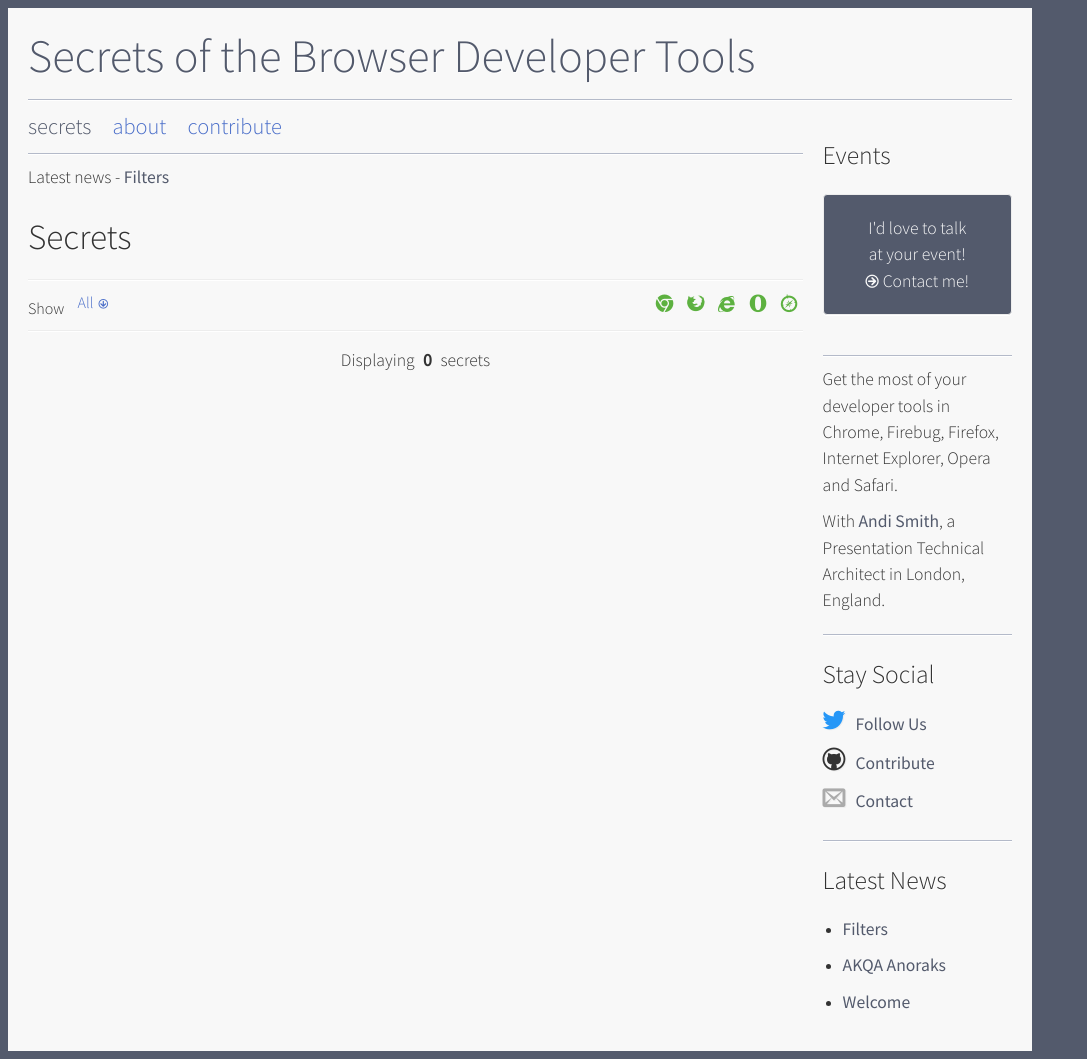
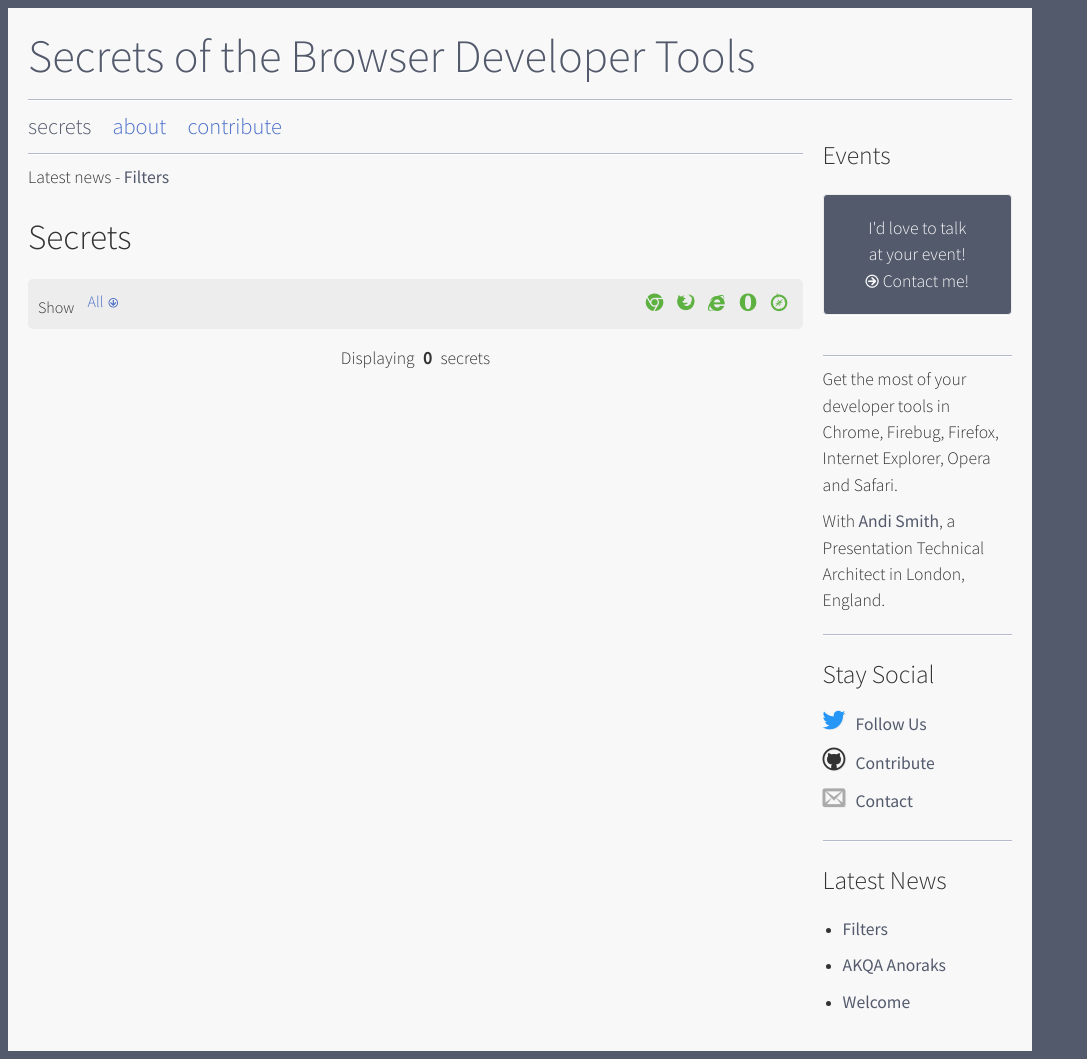
Before and after one commit to andismith/dev-tool-secrets, a Jekyll site: the page built from index.html, in a window 1280 px wide. Shown: the whole page, without its empty margins (0-1087 px from the left). Built offline with Jekyll 4.4.1, drawn with Linux system fonts in a browser that asks for light colours; Markdown is read by kramdown in place of the engine named in the settings; the list of posts is cut into pages by our own code.

Commit message:
Filter bar background

```diff
--- a/assets/scss/_vars.scss
+++ b/assets/scss/_vars.scss
@@ -33,6 +33,8 @@
 $hover-highlight-color: rgba(255,255,255,.3);
 
 
+// color for the filter bar
+$filter-bar-color: #ededed;
 // color for selected browsers
 $selected-color: #5db140;
 // color for unselected browsers
--- a/assets/scss/styles.scss
+++ b/assets/scss/styles.scss
@@ -554,10 +554,11 @@
    06b. filters
    -=-=-=-=-=-=-=-=-=-=-=-=-=-=-=-=-=-=-=-=-=-=- */
 .filter-bar {
-    @include separator(true, true, true, false);
+    background: $filter-bar-color;
+    @include border-radius(5px);
     @include grid-row;
     list-style-type: none;
-    padding-left: 0;
+    padding: 10px;
 
     > li {
         @include grid-sub-cols(5, 19);
```
Also changed, not shown: assets/css/styles.min.css, 1 other file.
